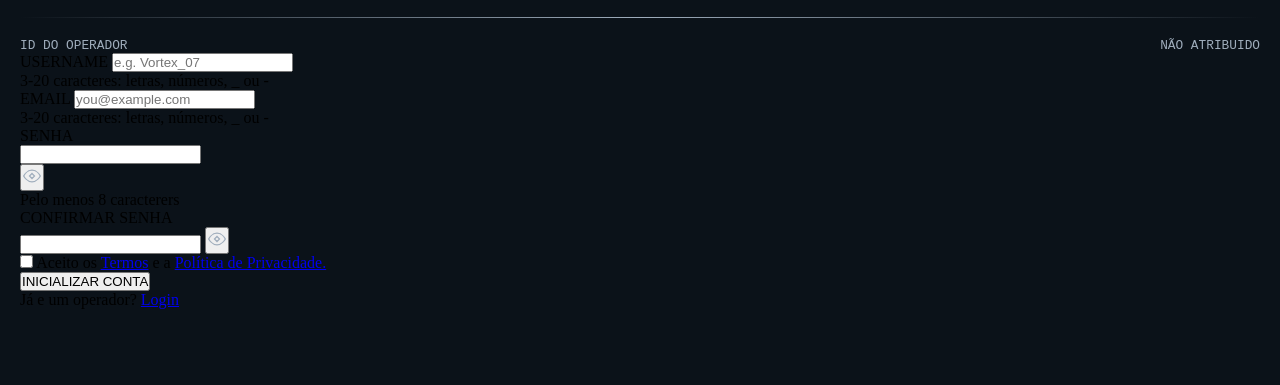
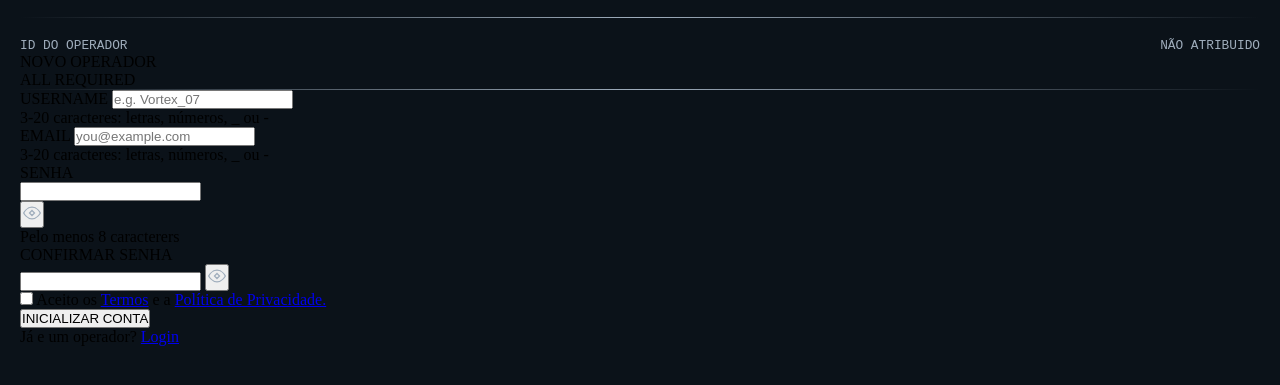
Before and after one commit to gabr1eloliveira/gamer-sign-up, a plain HTML site: page index.html in a window 1280 px wide. Shown: the part 179-564 px from the top of the page. Drawn offline with Linux system fonts and the light colour scheme; a web font is replaced by a local one.

Commit message:
adicionei o new operator

```diff
--- a/index.html
+++ b/index.html
@@ -30,6 +30,11 @@
                     <p class="operador-id__name">NÃO ATRIBUIDO</p>
                 </div>
                 <div class="cadastro__form">
+                    <div class="cadastro-form__new-operator">
+                        <p class="new-operator">NOVO OPERADOR</p>
+                        <p class="new-operator__all-required">ALL REQUIRED</p>
+                    </div>
+                    <div class="linha-cadastro-conteudo"></div>
                     <form action="" method="post">
                         <label for="username">USERNAME</label>
                         <input type="text" name="username" id="cadastro-form__username" class="cadastro-form__input" required minlength="3" maxlength="20" placeholder="e.g. Vortex_07">
```
